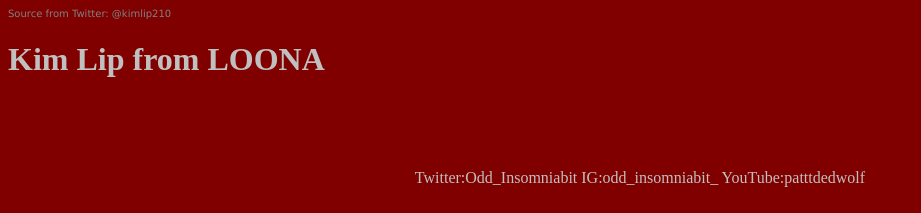
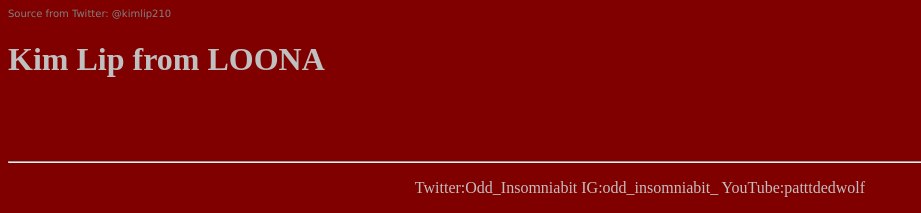
Before and after one commit to patttdedwolf/patttdedwolf_kimlip, a plain HTML site: page index.html in a window 1280 px wide. Shown: the part 967-1180 px from the top of the page, without its empty margins (0-921 px from the left). Drawn offline with Linux system fonts and the light colour scheme.

Commit message:
Update index.html

```diff
--- a/index.html
+++ b/index.html
@@ -18,7 +18,7 @@ Here! Have a kim lip!!! :] </h2></pre>
   <br>
   <br>
   <br>
-  <footer>
-  <p style="color:silver;text-align:center;">Twitter:Odd_Insomniabit IG:odd_insomniabit_ YouTube:patttdedwolf</p></footer>
   </body>
+  <hr>
+  <footer><p style="color:silver;text-align:center;">Twitter:Odd_Insomniabit IG:odd_insomniabit_ YouTube:patttdedwolf</p></footer>
 </html>
```
